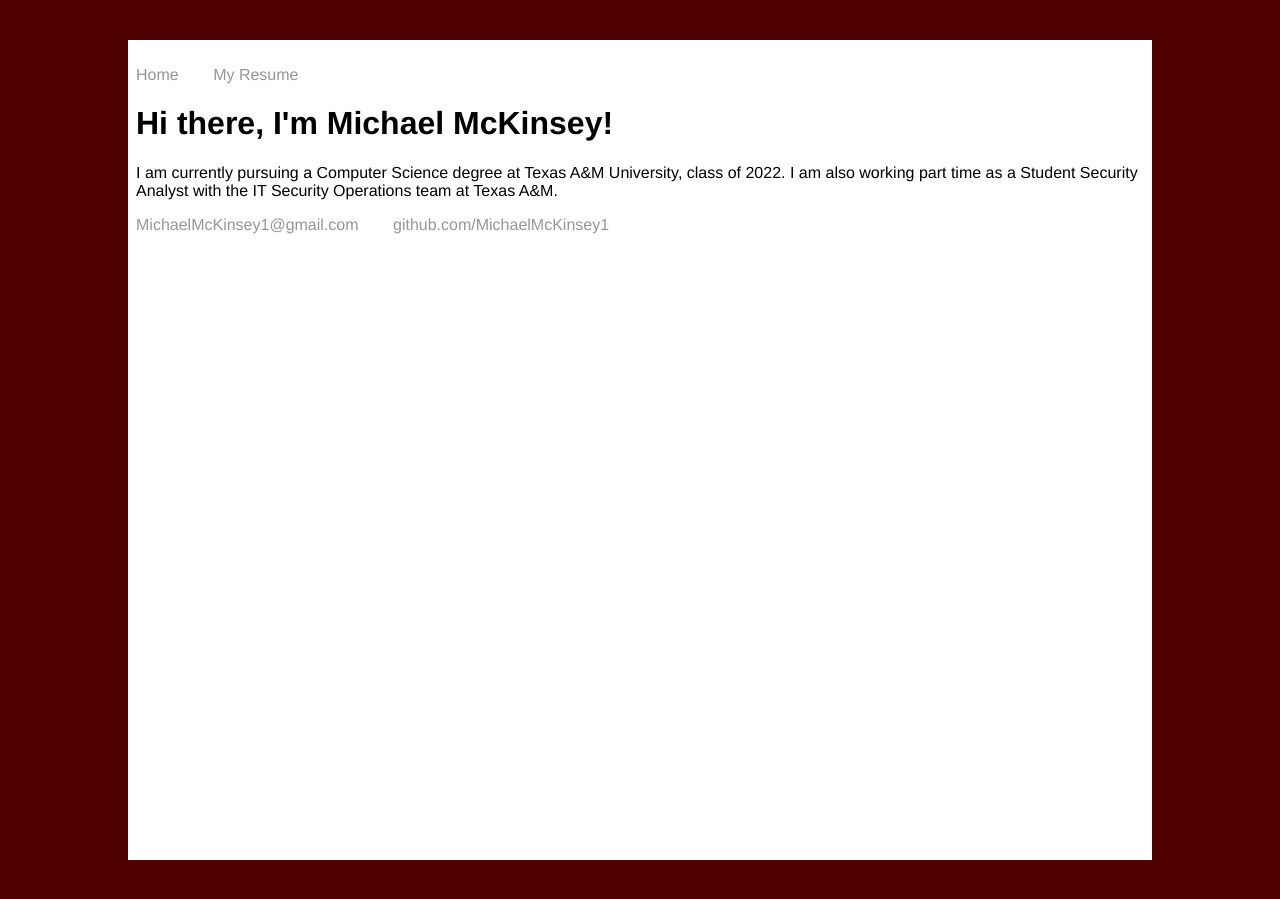
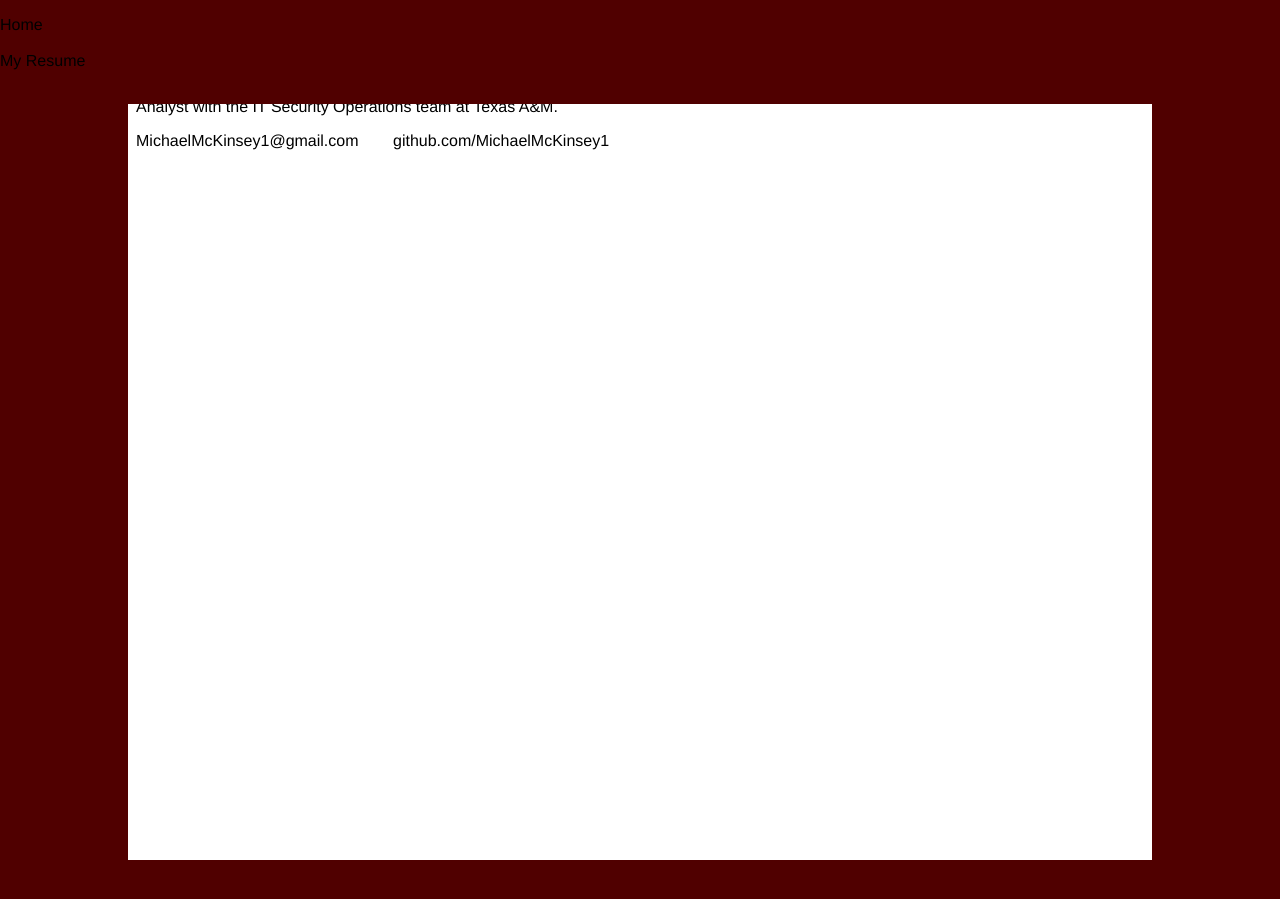
Before and after one commit to michaelmckinsey1/michaelmckinsey1.github.io, a Jekyll site: the page index.html, which Jekyll copies as it is, in a window 1280 px wide. Built offline with Jekyll 4.4.1, drawn with Linux system fonts in a browser that asks for light colours.

Commit message:
Created Banner

```diff
--- a/css/main.css
+++ b/css/main.css
@@ -53,41 +53,20 @@ ul.posts li {
 }
 */
 
-/*Entire page*******************/
-html {
-    font-family: 'Helvetica', 'Arial', 'Sans-Serif';
-    margin: 50px auto;
-    width: 80%;
+/*Page border*******************/
+#banner {
+    position: fixed;
+    top: 0px;
+    left: 0px;
+    background-color: #500000;
+    width: 100%;
 }
 
-/*******************************/
-
-/*Links************************/
-a {
-    text-decoration: none;
-    color: #969696;
-}
-
-a:hover {
-    text-decoration: underline;
-}
-
-/*******************************/
-
-
-/*Lists************************/
-nav ul {
+#banner-content {
+    margin: 0px auto;
     padding: 0px;
 }
 
-nav ul li {
-    display: inline;
-    margin-right: 30px;
-}
-
-/*******************************/
-
-/*Page border*******************/
 #top,
 #bottom,
 #left,
@@ -125,4 +104,39 @@ nav ul li {
 #bottom {
     bottom: 0px;
 }
+
 /*******************************/
+
+/*Entire page*******************/
+html {
+    font-family: 'Helvetica', 'Arial', 'Sans-Serif';
+    margin: auto;
+    width: 80%;
+}
+
+/*******************************/
+
+/*Links************************/
+a {
+    text-decoration: none;
+    color: #000000;
+}
+
+a:hover {
+    text-decoration: underline;
+}
+
+/*******************************/
+
+
+/*Lists************************/
+nav ul {
+    padding: 0px;
+}
+
+nav ul li {
+    display: inline;
+    margin-right: 30px;
+}
+
+/*******************************/
--- a/index.html
+++ b/index.html
@@ -8,12 +8,6 @@
 </head>
 
 <body>
-    <nav>
-        <ul>
-            <li><a href="/">Home</a></li>
-            <li><a href="/resume/Resume.pdf">My Resume</a></li>
-        </ul>
-    </nav>
 
     <h1>Hi there, I'm Michael McKinsey!</h1>
 
@@ -28,9 +22,22 @@
         </nav>
     </footer>
 
-    <div id="left"></div>
-    <div id="right"></div>
-    <div id="top"></div>
-    <div id="bottom"></div>
+</body>
 
-</body></html>
+<div id="left"></div>
+<div id="right"></div>
+<!--<div id="top"></div>-->
+<div id="bottom"></div>
+
+<div id="banner">
+    <nav>
+        <ul>
+            <li><a href="/">
+                    <div id="banner-content">Home</div>
+                </a></li>
+            <li><a href="/resume/Resume.pdf">
+                    <div id="banner-content">My Resume</div>
+                </a></li>
+        </ul>
+    </nav>
+</div></html>
```
